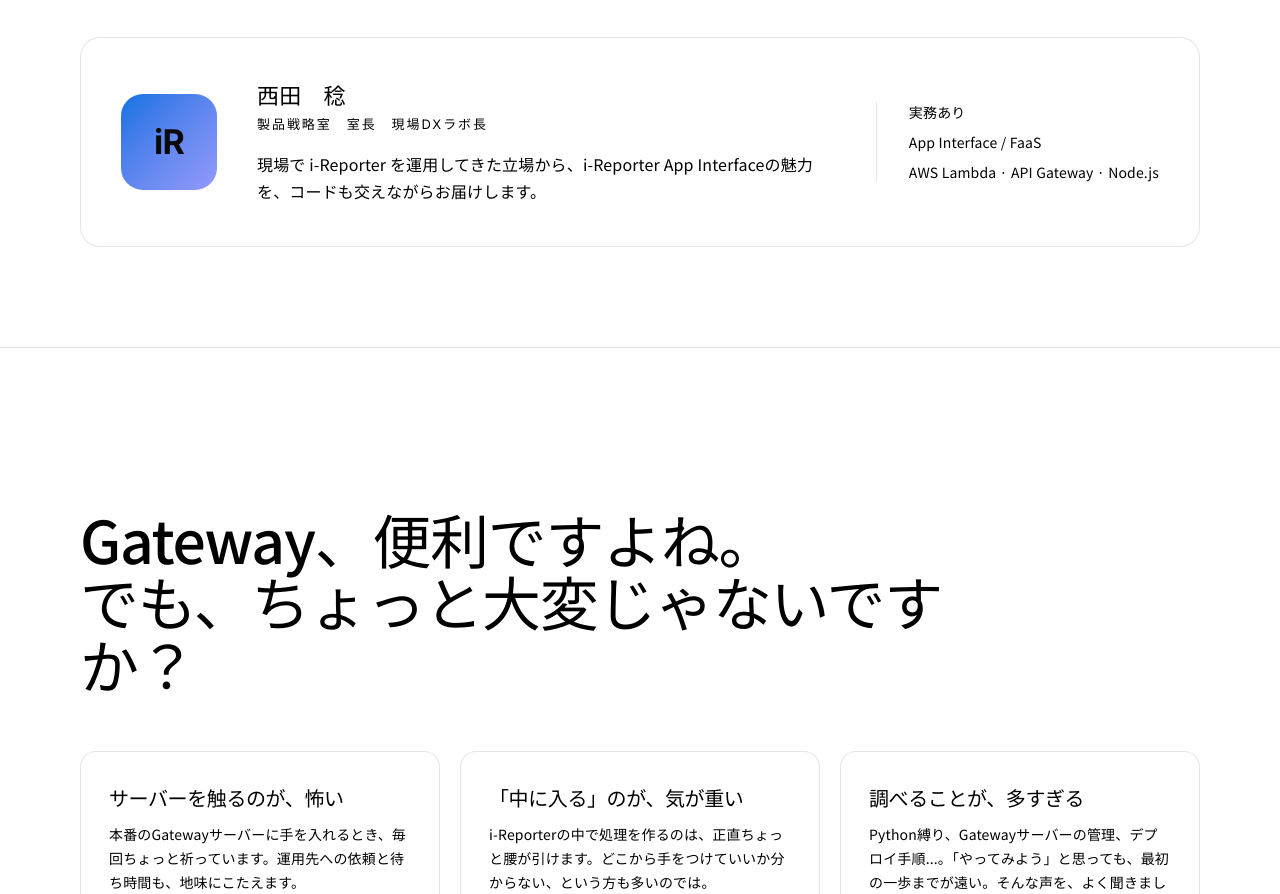
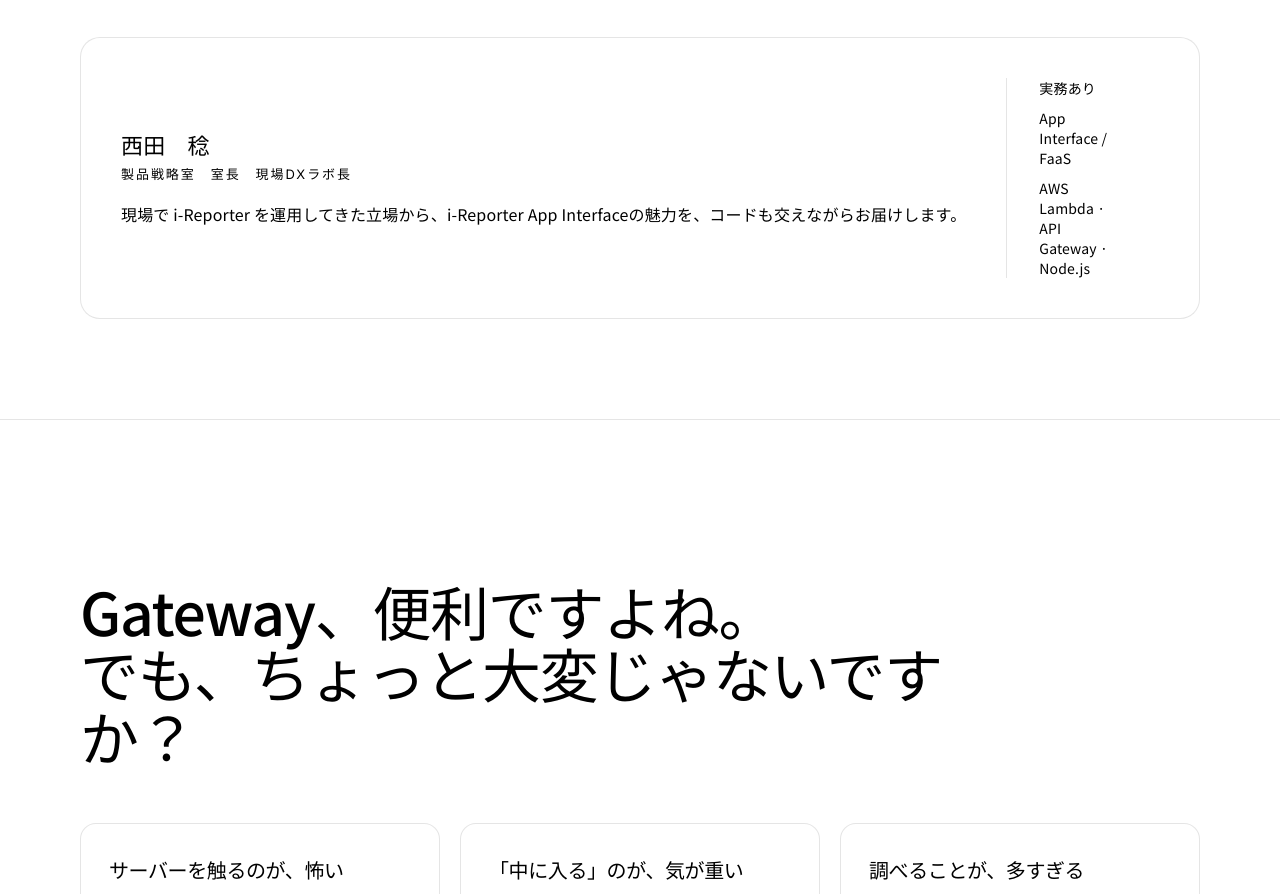
Before and after one commit to i-repo-community/i-reporter-app-interface-nodejs-sample, a website: page index.html in a window 1280 px wide. Shown: the part 1048-1942 px from the top of the page. Drawn offline with Linux system fonts and the light colour scheme.

Commit message:
Update index.html

```diff
--- a/index.html
+++ b/index.html
@@ -659,7 +659,6 @@
     </div>
     <div class="intro-card reveal d3">
       <div class="intro-grid">
-        <div class="intro-avatar"><span>iR</span></div>
         <div>
           <div class="intro-name">西田　稔</div>
           <div class="intro-role">製品戦略室　室長　現場DXラボ長</div>
```
